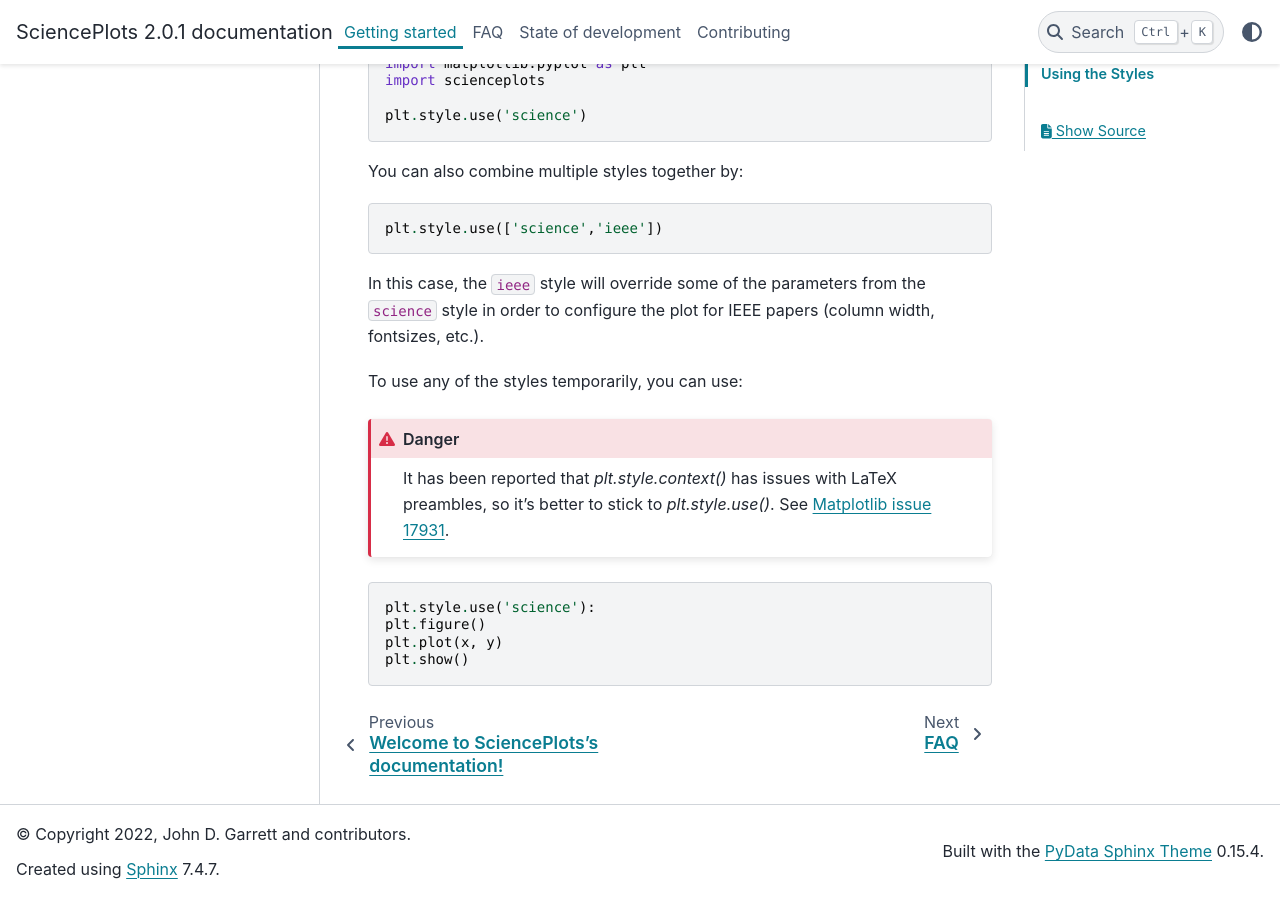
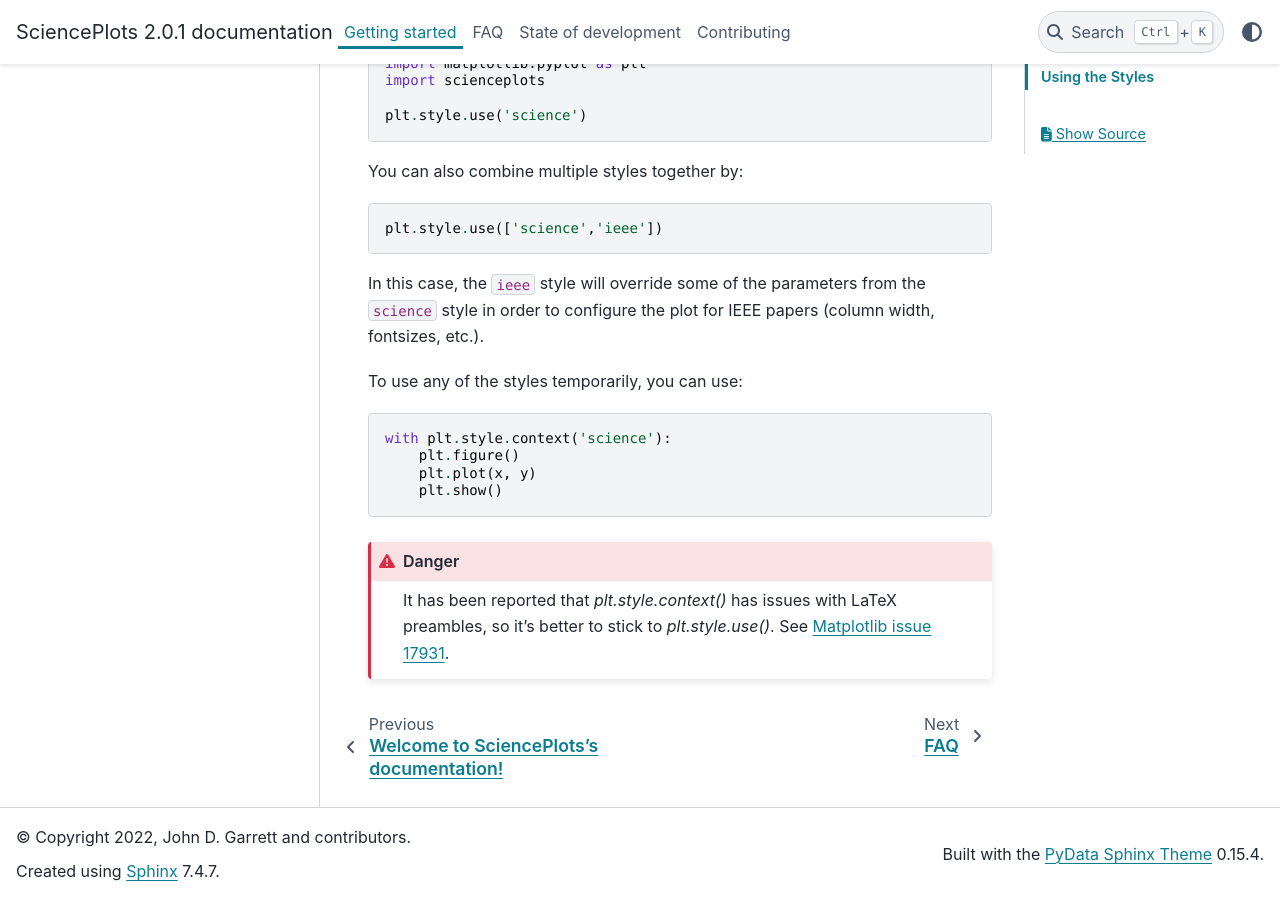
Before and after one commit to garrettj403/SciencePlots, a Sphinx documentation site: the page built from docs/source/guides/getting_started.rst, in a window 1280 px wide and 900 px high, scrolled down 908 px. Built offline with Sphinx 7.4.7 and the PyData theme 0.15.4, drawn with Linux system fonts in a browser that asks for light colours; pages that are not in the unit, such as notebooks, are missing from menus.

Commit message:
Minor docs fix

```diff
--- a/docs/source/guides/getting_started.rst
+++ b/docs/source/guides/getting_started.rst
@@ -50,14 +50,14 @@
 
 To use any of the styles temporarily, you can use:
 
+.. code-block:: python
+
+    with plt.style.context('science'):
+        plt.figure()
+        plt.plot(x, y)
+        plt.show()
+
 .. danger::
     It has been reported that `plt.style.context()` has issues with LaTeX
     preambles, so it's better to stick to `plt.style.use()`.
     See :ghmatplotlibissue:`17931`.
-
-.. code-block:: python
-
-    plt.style.use('science'):
-    plt.figure()
-    plt.plot(x, y)
-    plt.show()
```
